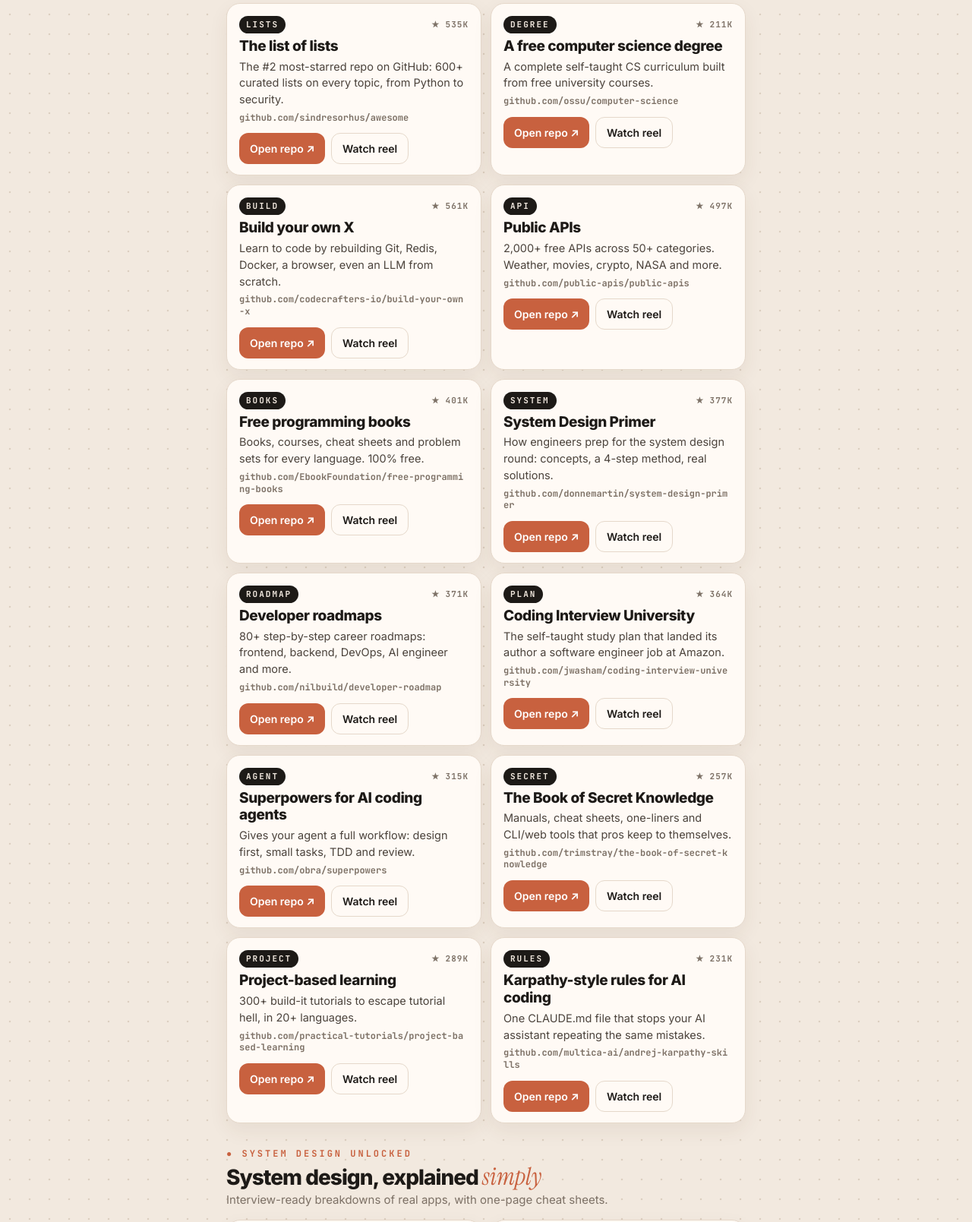
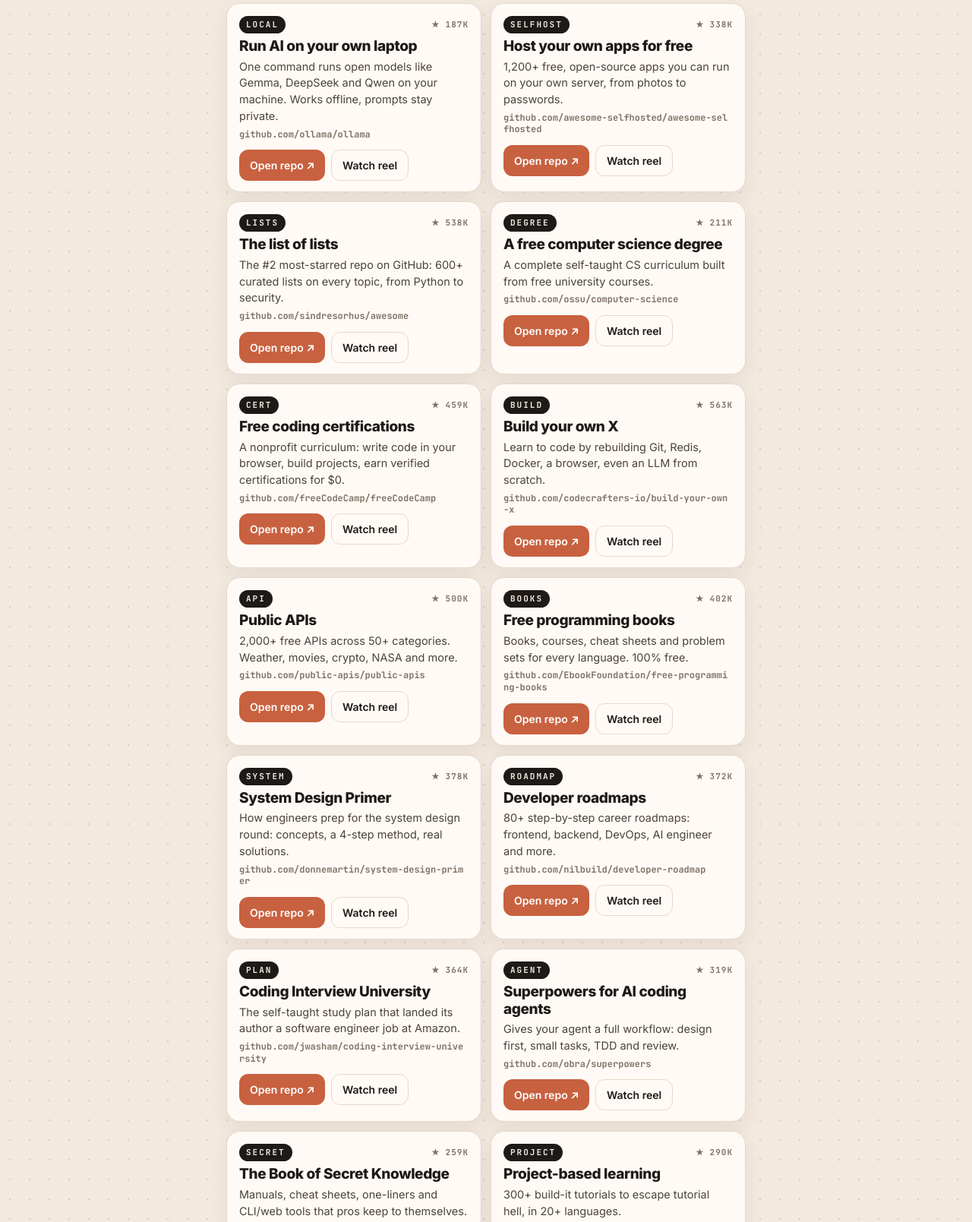
Before and after one commit to TheTechOddity/thetechoddity.github.io, a plain HTML site: page index.html in a window 1280 px wide. Shown: the part 540-2149 px from the top of the page at 76% size. Drawn offline with Linux system fonts and the light colour scheme.

Commit message:
Show GitHub Gems EP 13 (CERT), EP 14 (SELFHOST), EP 15 (LOCAL) with reel links; refresh star counts
Co-Authored-By: Claude Opus 5.5 <noreply@anthropic.com>
Claude-Session: https://claude.ai/code/session_01RxKcDKo4mXwSaWEmXyPrN4

```diff
--- a/index.html
+++ b/index.html
@@ -93,19 +93,21 @@ const SECTIONS = [
   { id:'gems', cls:'gems', label:'● GitHub Gems', title:'Free repos that feel like <em>cheating</em>',
     sub:'The best free resources on GitHub, each one verified before it hit your feed.',
     items:[
-      {live:true, kw:'LISTS', title:'The list of lists', desc:'The #2 most-starred repo on GitHub: 600+ curated lists on every topic, from Python to security.', repo:'sindresorhus/awesome', stars:'535K', reel:'DfwqOo3tTAf'},
+      {live:true, kw:'LOCAL', title:'Run AI on your own laptop', desc:'One command runs open models like Gemma, DeepSeek and Qwen on your machine. Works offline, prompts stay private.', repo:'ollama/ollama', stars:'187K', reel:'DgCTyB5tg7A'},
+      {live:true, kw:'SELFHOST', title:'Host your own apps for free', desc:'1,200+ free, open-source apps you can run on your own server, from photos to passwords.', repo:'awesome-selfhosted/awesome-selfhosted', stars:'338K', reel:'Df374X5NAQL'},
+      {live:true, kw:'LISTS', title:'The list of lists', desc:'The #2 most-starred repo on GitHub: 600+ curated lists on every topic, from Python to security.', repo:'sindresorhus/awesome', stars:'538K', reel:'DfwqOo3tTAf'},
       {live:true, kw:'DEGREE', title:'A free computer science degree', desc:'A complete self-taught CS curriculum built from free university courses.', repo:'ossu/computer-science', stars:'211K', reel:'DfrbXRuN4He'},
-      {live:false, kw:'CERT', title:'Free coding certifications', desc:'A nonprofit curriculum: write code in your browser, build projects, earn verified certifications for $0.', repo:'freeCodeCamp/freeCodeCamp', stars:'459K', reel:''},
-      {live:true, kw:'BUILD', title:'Build your own X', desc:'Learn to code by rebuilding Git, Redis, Docker, a browser, even an LLM from scratch.', repo:'codecrafters-io/build-your-own-x', stars:'561K', reel:'DfVHuzltSdv'},
-      {live:true, kw:'API', title:'Public APIs', desc:'2,000+ free APIs across 50+ categories. Weather, movies, crypto, NASA and more.', repo:'public-apis/public-apis', stars:'497K', reel:'DfWP7fmNbMs'},
-      {live:true, kw:'BOOKS', title:'Free programming books', desc:'Books, courses, cheat sheets and problem sets for every language. 100% free.', repo:'EbookFoundation/free-programming-books', stars:'401K', reel:'DfVF-kcNK5e'},
-      {live:true, kw:'SYSTEM', title:'System Design Primer', desc:'How engineers prep for the system design round: concepts, a 4-step method, real solutions.', repo:'donnemartin/system-design-primer', stars:'377K', reel:'DfVHF3ztikU'},
-      {live:true, kw:'ROADMAP', title:'Developer roadmaps', desc:'80+ step-by-step career roadmaps: frontend, backend, DevOps, AI engineer and more.', repo:'nilbuild/developer-roadmap', stars:'371K', reel:'DfVGv1btIEh'},
+      {live:true, kw:'CERT', title:'Free coding certifications', desc:'A nonprofit curriculum: write code in your browser, build projects, earn verified certifications for $0.', repo:'freeCodeCamp/freeCodeCamp', stars:'459K', reel:'Df1pt2CtUCc'},
+      {live:true, kw:'BUILD', title:'Build your own X', desc:'Learn to code by rebuilding Git, Redis, Docker, a browser, even an LLM from scratch.', repo:'codecrafters-io/build-your-own-x', stars:'563K', reel:'DfVHuzltSdv'},
+      {live:true, kw:'API', title:'Public APIs', desc:'2,000+ free APIs across 50+ categories. Weather, movies, crypto, NASA and more.', repo:'public-apis/public-apis', stars:'500K', reel:'DfWP7fmNbMs'},
+      {live:true, kw:'BOOKS', title:'Free programming books', desc:'Books, courses, cheat sheets and problem sets for every language. 100% free.', repo:'EbookFoundation/free-programming-books', stars:'402K', reel:'DfVF-kcNK5e'},
+      {live:true, kw:'SYSTEM', title:'System Design Primer', desc:'How engineers prep for the system design round: concepts, a 4-step method, real solutions.', repo:'donnemartin/system-design-primer', stars:'378K', reel:'DfVHF3ztikU'},
+      {live:true, kw:'ROADMAP', title:'Developer roadmaps', desc:'80+ step-by-step career roadmaps: frontend, backend, DevOps, AI engineer and more.', repo:'nilbuild/developer-roadmap', stars:'372K', reel:'DfVGv1btIEh'},
       {live:true, kw:'PLAN', title:'Coding Interview University', desc:'The self-taught study plan that landed its author a software engineer job at Amazon.', repo:'jwasham/coding-interview-university', stars:'364K', reel:'DfcCa0ptHay'},
-      {live:true, kw:'AGENT', title:'Superpowers for AI coding agents', desc:'Gives your agent a full workflow: design first, small tasks, TDD and review.', repo:'obra/superpowers', stars:'315K', reel:'Dfd8GQfNEfh'},
-      {live:true, kw:'SECRET', title:'The Book of Secret Knowledge', desc:'Manuals, cheat sheets, one-liners and CLI/web tools that pros keep to themselves.', repo:'trimstray/the-book-of-secret-knowledge', stars:'257K', reel:'Dfln26ANv2s'},
-      {live:true, kw:'PROJECT', title:'Project-based learning', desc:'300+ build-it tutorials to escape tutorial hell, in 20+ languages.', repo:'practical-tutorials/project-based-learning', stars:'289K', reel:'DfZ6mcnNMjU'},
-      {live:true, kw:'RULES', title:'Karpathy-style rules for AI coding', desc:'One CLAUDE.md file that stops your AI assistant repeating the same mistakes.', repo:'multica-ai/andrej-karpathy-skills', stars:'231K', reel:'DfWnKw_t7ob'},
+      {live:true, kw:'AGENT', title:'Superpowers for AI coding agents', desc:'Gives your agent a full workflow: design first, small tasks, TDD and review.', repo:'obra/superpowers', stars:'319K', reel:'Dfd8GQfNEfh'},
+      {live:true, kw:'SECRET', title:'The Book of Secret Knowledge', desc:'Manuals, cheat sheets, one-liners and CLI/web tools that pros keep to themselves.', repo:'trimstray/the-book-of-secret-knowledge', stars:'259K', reel:'Dfln26ANv2s'},
+      {live:true, kw:'PROJECT', title:'Project-based learning', desc:'300+ build-it tutorials to escape tutorial hell, in 20+ languages.', repo:'practical-tutorials/project-based-learning', stars:'290K', reel:'DfZ6mcnNMjU'},
+      {live:true, kw:'RULES', title:'Karpathy-style rules for AI coding', desc:'One CLAUDE.md file that stops your AI assistant repeating the same mistakes.', repo:'multica-ai/andrej-karpathy-skills', stars:'234K', reel:'DfWnKw_t7ob'},
     ]},
   { id:'system-design', cls:'sdu', label:'● System Design Unlocked', title:'System design, explained <em>simply</em>',
     sub:'Interview-ready breakdowns of real apps, with one-page cheat sheets.',
```
